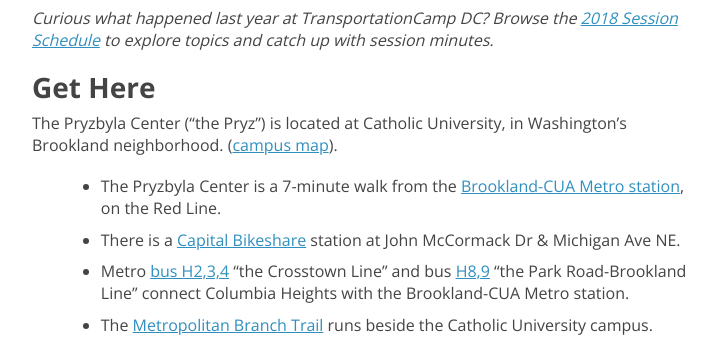
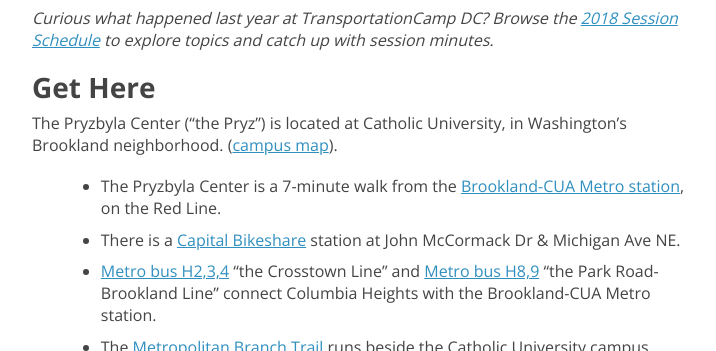
Before and after one commit to transpocamp/transportationcamp.org, a Jekyll site: the page built from events/dc2019/index.markdown, in a window 1280 px wide and 900 px high, scrolled down 691 px, cut to the strip 0-351 px from the top of the window. Shown: the whole strip, without its empty margins (272-988 px from the left). Built offline with Jekyll 4.4.1, drawn with Linux system fonts in a browser that asks for light colours; nearby versions of some CDN libraries.

Commit message:
better bus links

```diff
--- a/events/dc2019/index.markdown
+++ b/events/dc2019/index.markdown
@@ -23,7 +23,7 @@
 
   * The Pryzbyla Center is a 7-minute walk from the [Brookland-CUA Metro station](https://www.wmata.com/rider-guide/stations/brookland.cfm), on the Red Line.
   * There is a [Capital Bikeshare](http://www.capitalbikeshare.com/) station at John McCormack Dr & Michigan Ave NE.
-  * Metro [bus H2,3,4](https://www.wmata.com/schedules/timetables/upload/H234_181007.pdf) "the Crosstown Line" and bus [H8,9](https://www.wmata.com/schedules/timetables/upload/H8,9_170625.pdf) "the Park Road-Brookland Line" connect Columbia Heights with the Brookland-CUA Metro station.
+  * [Metro bus H2,3,4](https://www.wmata.com/schedules/timetables/upload/H234_181007.pdf) "the Crosstown Line" and [Metro bus H8,9](https://www.wmata.com/schedules/timetables/upload/H8,9_170625.pdf) "the Park Road-Brookland Line" connect Columbia Heights with the Brookland-CUA Metro station.
   * The [Metropolitan Branch Trail](http://metbranchtrail.com/) runs beside the Catholic University campus.
 
 <iframe src="https://www.google.com/maps/embed?pb=!1m18!1m12!1m3!1d3103.49421758233!2d-77.00036768464848!3d38.93553647956479!2m3!1f0!2f0!3f0!3m2!1i1024!2i768!4f13.1!3m3!1m2!1s0x89b7c7ef7869ab0f%3A0xb6a69963f532d74c!2sEdward+J.+Pryzbyla+University+Center%2C+Washington%2C+DC+20064!5e0!3m2!1sen!2sus!4v1543885019614" width="680" height="340" frameborder="0" style="border:0" allowfullscreen></iframe>
```
